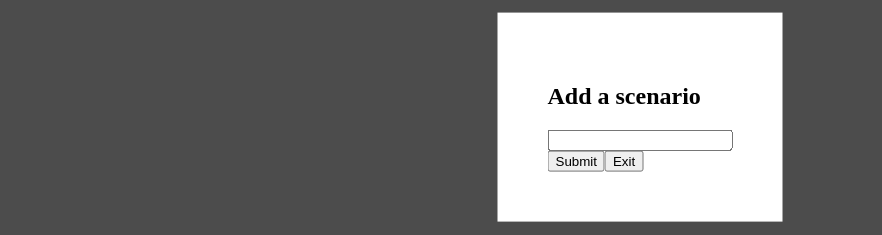
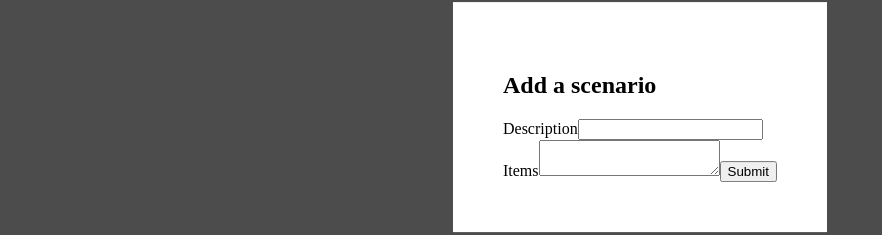
Before and after one commit to AndreBagur/gobag, a React (Create React App) app in the folder client/: page / in a window 1280 px wide. Both pictures are taken after a click on the button "Add a scenario". Shown: the part 283-518 px from the top of the page, without its empty margins (0-882 px from the left). Built offline with nearby package versions, Linux system fonts and the light colour scheme; no server answers; the HTML template or start-up script is replaced by a standard one.

Commit message:
add post scenario route

```diff
--- a/client/src/AddScenarioModal.jsx
+++ b/client/src/AddScenarioModal.jsx
@@ -1,5 +1,6 @@
 import React, { useState } from 'react';
-//import QuestionEntry from './QuestionEntry.jsx';
+import axios from 'axios';
+
 
 const MODAL_STYLES = {
   position: 'fixed',
@@ -27,10 +28,29 @@ const AddScenarioModal = ({open, onClose}) => {
   if (!open) {
     return (null);
   }
+  const [description, setDesription] = useState("");
+  const [items, setItems] = useState("")
 
+  const handleDescChange = (e) => {
+    setDesription(e.target.value)
+  }
+
+  const handleItemsChange = (e) => {
+    setItems(e.target.value)
+  }
 
   const handleSubmit = () => {
-
+    event.preventDefault();
+      console.log(description);
+      console.log(items.split("\n"));
+      var newItem = {
+        "description":description,
+        "items":items.split("\n")
+      }
+      console.log(newItem);
+      axios.post('/gobag', newItem)
+        .then(()=>{console.log('scenario submitted successfully')})
+        .catch((err)=>{console.log('error submitting scenario', err)})
       onClose();
   };
 
@@ -38,16 +58,21 @@ const AddScenarioModal = ({open, onClose}) => {
   return (
     <div style={OVERLAY_STYLES}>
     <div style={MODAL_STYLES}>
-      <form>
-        <div>
-          <h2>Add a scenario</h2>
-          <input type="text"/>
-        </div>
-
+      <form onSubmit={handleSubmit}>
+        <h2>Add a scenario</h2>
+        <label htmlFor="decription">
+          Description
+          <input type="text" name="description" id="description" onChange={(e)=>handleDescChange(e)}/>
+        </label>
+        <br></br>
+        <label htmlFor="items">
+          Items
+          <textarea type="text" name="items" id="items" maxLength="1000" onChange={(e)=>handleItemsChange(e)}/>
+        </label>
+        <button type="submit">Submit</button>
       </form>
 
-      <button onClick={handleSubmit}>Submit</button>
-      <button onClick={onClose}>Exit</button>
+
 
     </div>
     </div>
@@ -55,3 +80,6 @@ const AddScenarioModal = ({open, onClose}) => {
 }
 
 export default AddScenarioModal
+
+//<button onClick={handleSubmit}>Submit</button>
+//<button onClick={onClose}>Exit</button>
```
Also changed, not shown: 2 other files (tests, documents, lock files or other folders).
